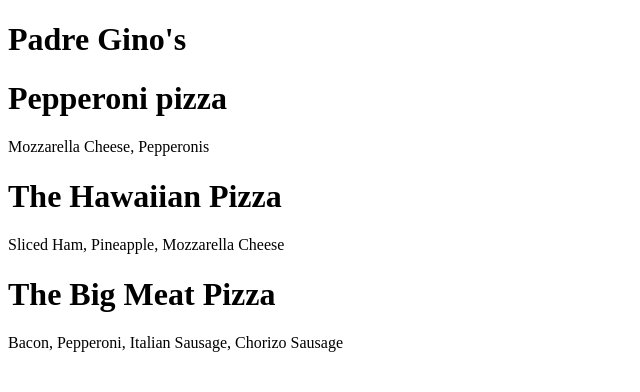
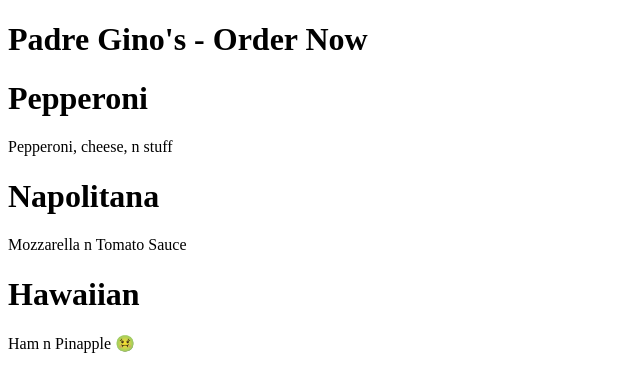
Before and after one commit to itsfercodes/padre-ginos, a React (Vite) app: page / in a window 1280 px wide. Shown: the top 392 px of the page, without its empty margins (0-640 px from the left). Built offline with nearby package versions, Linux system fonts and the light colour scheme.

Commit message:
Add jsx to previous files and linting rules for react

```diff
--- a/index.html
+++ b/index.html
@@ -7,6 +7,6 @@
 </head>
 <body>
     <div id="root">not rendered</div>
-    <script type="module" src="./src/App.js"></script>
+    <script type="module" src="./src/App.jsx"></script>
 </body>
 </html>
--- a/package.json
+++ b/package.json
@@ -27,6 +27,7 @@
     "@vitejs/plugin-react": "^4.3.1",
     "eslint": "^9.9.1",
     "eslint-config-prettier": "^9.1.0",
+    "eslint-plugin-react": "7.37.1",
     "globals": "^15.9.0",
     "prettier": "^3.5.3",
     "vite": "^5.4.2"
--- a/src/App.js
+++ /dev/null
@@ -1,31 +0,0 @@
-import React from 'react';
-import { createRoot } from 'react-dom';
-
-const Pizza = (props) => {
-  return React.createElement("div", {}, [
-    React.createElement("h1", {}, props.name),
-    React.createElement("p", {}, props.description),
-  ]);
-};
-
-const App = () => {
-  return React.createElement("div", {}, [
-    React.createElement("h1", {}, "Padre Gino's"),
-    React.createElement(Pizza, {
-      name: "Pepperoni pizza",
-      description: "Mozzarella Cheese, Pepperonis",
-    }),
-    React.createElement(Pizza, {
-      name: "The Hawaiian Pizza",
-      description: "Sliced Ham, Pineapple, Mozzarella Cheese",
-    }),
-    React.createElement(Pizza, {
-      name: "The Big Meat Pizza",
-      description: "Bacon, Pepperoni, Italian Sausage, Chorizo Sausage",
-    }),
-  ]);
-};
-
-const container = document.getElementById("root");
-const root = createRoot(container);
-root.render(React.createElement(App));
--- /dev/null
+++ b/src/App.jsx
@@ -0,0 +1,17 @@
+import { createRoot } from "react-dom";
+import Pizza from "./Pizza";
+
+const App = () => {
+  return (
+    <div>
+      <h1>Padre Gino's - Order Now</h1>
+      <Pizza name="Pepperoni" description="Pepperoni, cheese, n stuff" />
+      <Pizza name="Napolitana" description="Mozzarella n Tomato Sauce" />
+      <Pizza name="Hawaiian" description="Ham n Pinapple 🤢" />
+    </div>
+  );
+};
+
+const container = document.getElementById("root");
+const root = createRoot(container);
+root.render(<App />);
--- /dev/null
+++ b/src/Pizza.jsx
@@ -0,0 +1,10 @@
+const Pizza = (props) => {
+  return (
+    <div className="pizza">
+      <h1>{props.name}</h1>
+      <p>{props.description}</p>
+    </div>
+  );
+};
+
+export default Pizza;
```
Also changed, not shown: eslint.config.mjs (+15 -1 lines), 1 other file (tests, documents, lock files or other folders).
